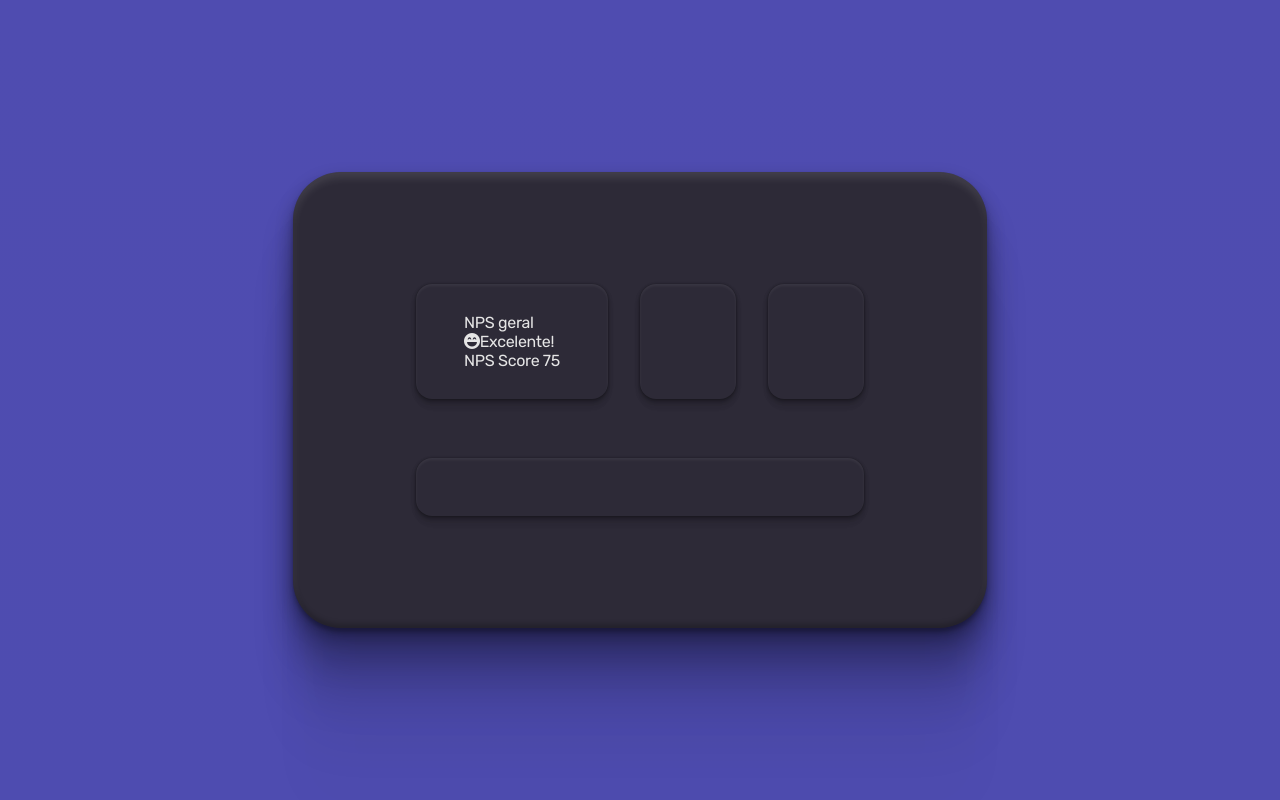
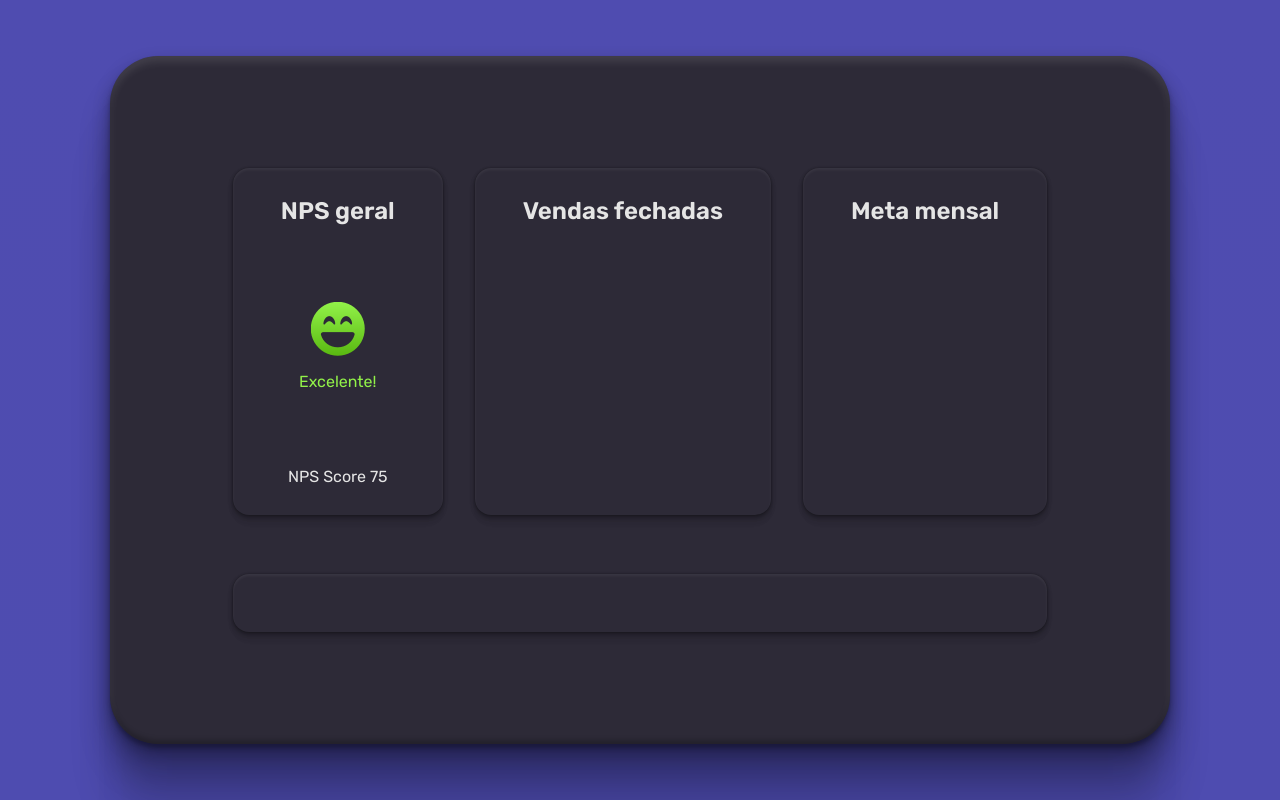
Before and after one commit to DaviGF02/Portfolio, a Vue app: page / in a window 1280 px wide. Shown: the top 800 px of the page. Built offline with nearby package versions, Linux system fonts and the light colour scheme.

Commit message:
add template dashboard

```diff
--- a/src/App.vue
+++ b/src/App.vue
@@ -18,7 +18,6 @@ import Dashboard from './components/DashBoard.vue'
   -webkit-font-smoothing: antialiased;
   -moz-osx-font-smoothing: grayscale;
   font-family: $fontFamily;
-  letter-spacing: -0.02em;
 }
 :root {
   font-size: 62.5%;
--- a/src/components/Dashboard.vue
+++ b/src/components/Dashboard.vue
@@ -2,12 +2,20 @@
   <div id="appDashboard">
     <div class="dashboard">
       <div class="box npsGeneral">
-        <div class="npsGeneral__title">NPS geral</div>
+        <div class="title">NPS geral</div>
         <div class="npsGeneral__content"><i class="fa-solid fa-face-laugh-beam"></i>Excelente!</div>
         <div class="npsGeneral__score">NPS Score 75</div>
       </div>
-      <div class="box closedSales"></div>
-      <div class="box monthlyGoal"></div>
+      <div class="box closedSales">
+        <div class="title">Vendas fechadas</div>
+        <div class="closedSales__content"></div>
+        <div class="closedSales__goal"></div>
+      </div>
+      <div class="box monthlyGoal">
+        <div class="title">Meta mensal</div>
+        <div class="monthlyGoal__content"></div>
+        <div class="monthlyGoal__goal"></div>
+      </div>
       <div class="box salesByDayOfTheWeek"></div>
     </div>
   </div>
@@ -39,6 +47,39 @@
         grid-column: 1/4;
       }
     }
+
+    .title {
+      font-weight: $semiBold;
+      font-size: 2.4rem;
+    }
+    .npsGeneral {
+      display: flex;
+      flex-direction: column;
+      justify-content: center;
+      align-items: center;
+
+      .npsGeneral__content {
+        display: flex;
+        flex-direction: column;
+        align-items: center;
+        padding: 7.65rem 0;
+        color: $lightSuccessGreen;
+        .fa-face-laugh-beam {
+          padding: 0 0 1.6rem 0;
+          font-size: 5.4rem;
+          width: 5.4rem;
+          //colocar degrade na fonte/ icone
+
+          /* Primeiro passo: definir um degradê como fundo */
+          background-image: linear-gradient(180deg, $lightSuccessGreen 0%, $successGreen 100%);
+          /* Segundo passo: apagar do fundo tudo que não estiver imediatamente atrás de texto */
+          background-clip: text;
+          -webkit-background-clip: text; /* Alguns navegadores precisam do prefixo */
+          /* Terceiro passo: apagar o texto, deixando apenas o fundo atrás dele */
+          -webkit-text-fill-color: transparent;
+        }
+      }
+    }
   }
 }
 </style>
--- a/src/scss/_colors.scss
+++ b/src/scss/_colors.scss
@@ -44,6 +44,7 @@ $corn: #deb201;
 $successColor: #3a8600;
 $errorColor: #9c060b;
 $successGreen: #48a700;
+$lightSuccessGreen: #92F249;
 
 //buttonColors
 $darkGrayButton: linear-gradient(180deg, rgba($black, 0.05) 0%, rgba($white, 0.05) 100%), $bgDark;
```
